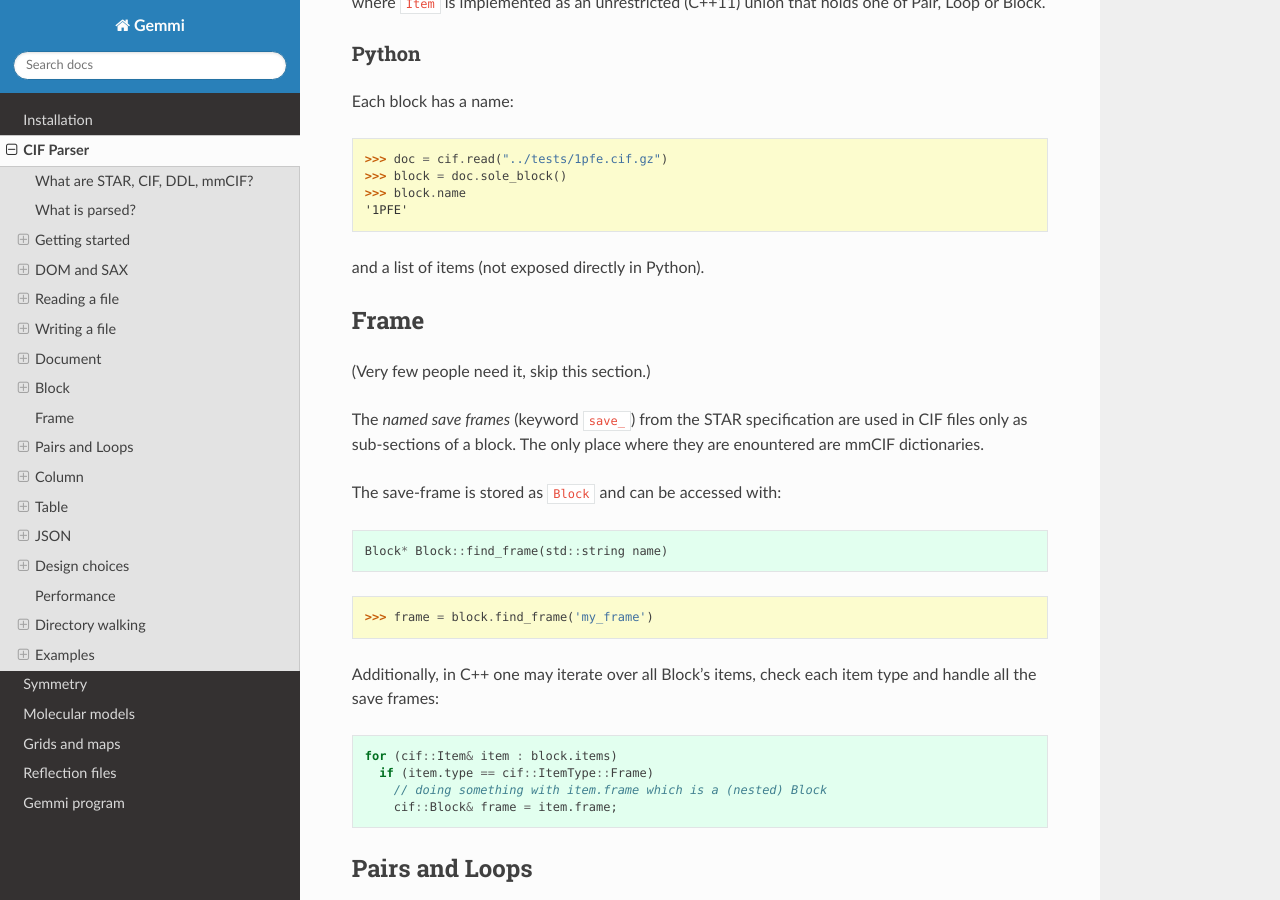
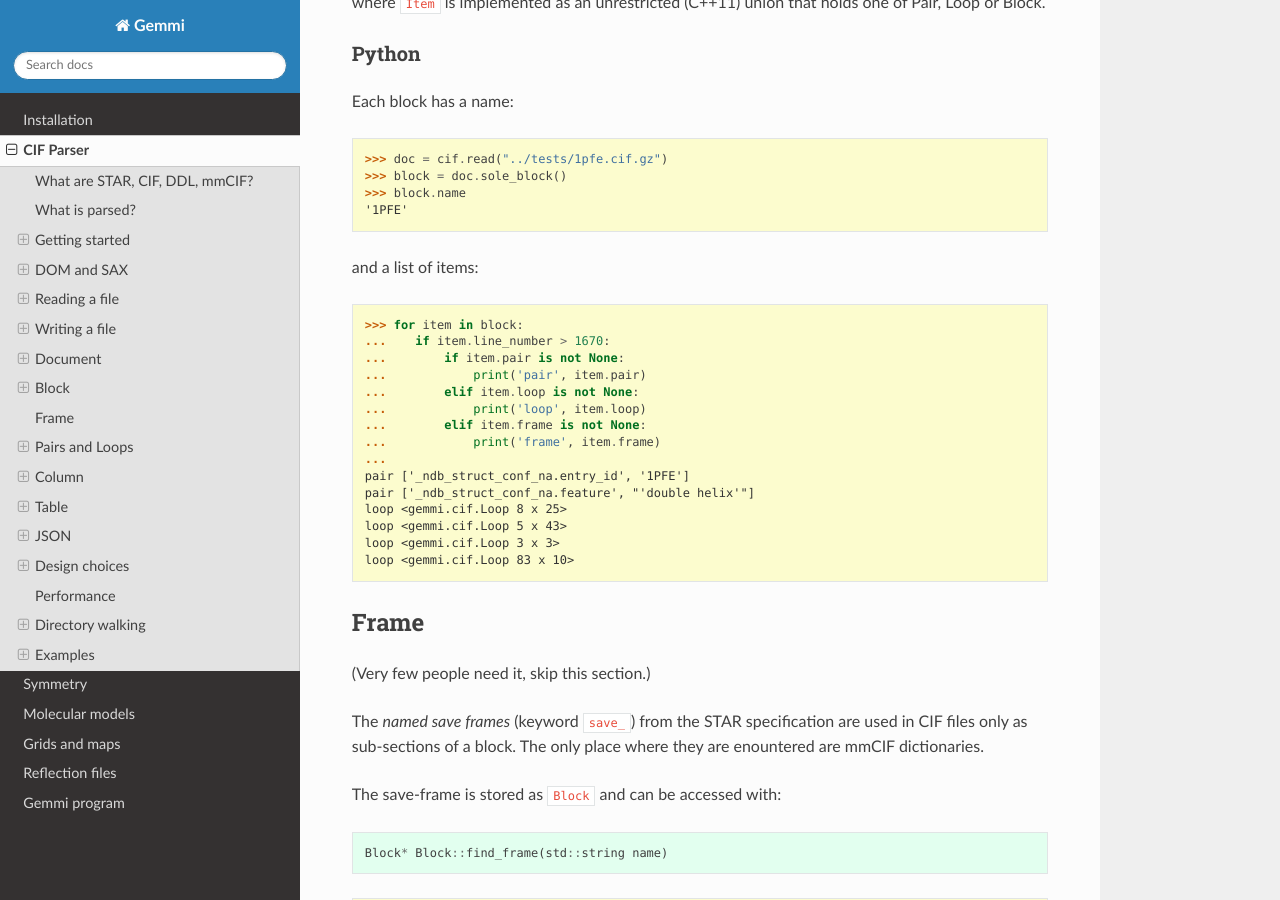
Before and after one commit to project-gemmi/gemmi, a Sphinx documentation site: the page built from docs/cif-parser.rst, in a window 1280 px wide and 900 px high, scrolled down 10211 px. Built offline with Sphinx 7.4.7 and the Read the Docs theme 2.0.0, drawn with Linux system fonts in a browser that asks for light colours.

Commit message:
Python bindings: add Block.__iter__

```diff
--- a/docs/cif-parser.rst
+++ b/docs/cif-parser.rst
@@ -532,7 +532,26 @@ Each block has a name:
   >>> block.name
   '1PFE'
 
-and a list of items (not exposed directly in Python).
+and a list of items:
+
+.. doctest::
+
+  >>> for item in block:
+  ...    if item.line_number > 1670:
+  ...        if item.pair is not None:
+  ...            print('pair', item.pair)
+  ...        elif item.loop is not None:
+  ...            print('loop', item.loop)
+  ...        elif item.frame is not None:
+  ...            print('frame', item.frame)
+  ...
+  pair ['_ndb_struct_conf_na.entry_id', '1PFE']
+  pair ['_ndb_struct_conf_na.feature', "'double helix'"]
+  loop <gemmi.cif.Loop 8 x 25>
+  loop <gemmi.cif.Loop 5 x 43>
+  loop <gemmi.cif.Loop 3 x 3>
+  loop <gemmi.cif.Loop 83 x 10>
+
 
 Frame
 =====
```
Also changed, not shown: 1 other file.
